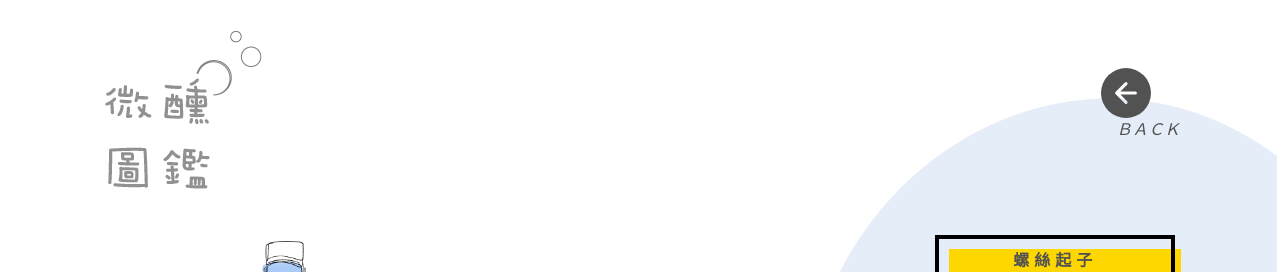
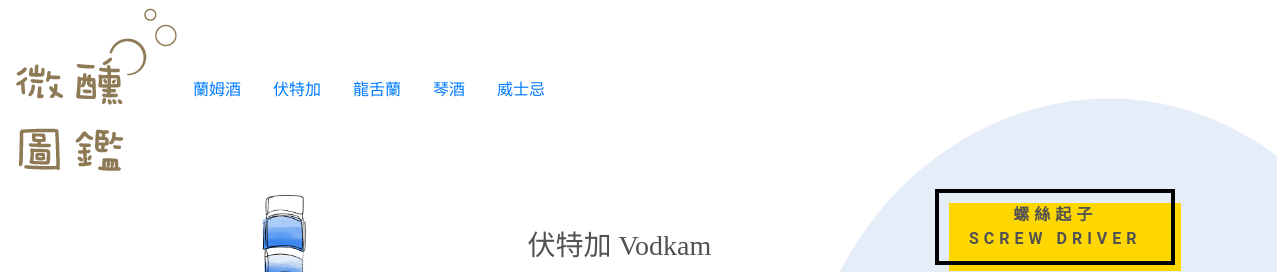
Before and after one commit to lanshaolan/HC_2020_GH, a plain HTML site: page page02.html in a window 1280 px wide. Shown: the top 272 px of the page. Drawn offline with nearby package versions, Linux system fonts and the light colour scheme.

Commit message:
添加nav test1

```diff
--- a/css/home.scss
+++ b/css/home.scss
@@ -46,6 +46,7 @@
   right: 0;
   margin: auto;
   object-fit: cover;
+
 
 
   #ball{
@@ -169,8 +170,6 @@
 // 返回頁首
 #back-to-top {
 position: fixed;
-right: 30px;
-bottom: 30px;
 cursor: pointer;
 
 img {
@@ -179,6 +178,8 @@ img {
   max-width: 100%;
   max-height: 100%;
   margin: auto;
+  right: 30px;
+  bottom: 30px;
 }
 
 @media only screen and (max-width:767px) {
--- a/css/page.scss
+++ b/css/page.scss
@@ -33,6 +33,12 @@ body {
     }
 
 }
+
+// 導覽列
+.navbar {
+    width: 100%;
+    object-fit: cover;
+    border: 0.1px solid rgb(255,255,255);
 
 #banner {
     position: static;
--- a/page02.html
+++ b/page02.html
@@ -23,30 +23,32 @@
     </span>
 
 
-    <!-- var -->
-    <var class=" container  d-flex justify-content-between align-items-center " id="banner">
+    <div class="container-fluid col-12">
         <div class="row">
-            <img src="./img/pageimg/logo.png" class=" img-fluid  " id="logo-img">
+            <!-- 導覽列 -->
+            <nav class="navbar">
+                <a href="./home.html"><img src="./img/Home/logo-01.png" alt="微醺圖鑑"></a>
+
+                <ul class="nav justify-content-end">
+                    <li class="nav-item">
+                        <a class="nav-link" href="./page01.html">蘭姆酒</a>
+                    </li>
+                    <li class="nav-item">
+                        <a class="nav-link" href="./page02.html">伏特加</a>
+                    </li>
+                    <li class="nav-item">
+                        <a class="nav-link" href="./page03.html">龍舌蘭</a>
+                    </li>
+                    <li class="nav-item">
+                        <a class="nav-link" href="./page04.html">琴酒</a>
+                    </li>
+                    <li class="nav-item">
+                        <a class="nav-link" href="./page05.html">威士忌</a>
+                    </li>
+                </ul>
+            </nav>
         </div>
-
-        <div >
-            <a href="https://masayushi.github.io/HC_2020_GH/home.html">
-                <svg id="back" width="1em" viewBox="0 0 16 16" class="bi bi-arrow-left-circle-fill" fill="currentColor"
-                    xmlns="http://www.w3.org/2000/svg">
-                    <path fill-rule="evenodd"
-                        d="M16 8A8 8 0 1 1 0 8a8 8 0 0 1 16 0zm-7.646 2.646a.5.5 0 0 1-.708.708l-3-3a.5.5 0 0 1 0-.708l3-3a.5.5 0 1 1 .708.708L6.207 7.5H11a.5.5 0 0 1 0 1H6.207l2.147 2.146z" />
-                </svg>
-                <p class="container d-flex">ＢＡＣＫ</p>
-            </a>
-
-
-        </div>
-
-
-
-
-
-    </var>
+    </div>
 
     <!-- 資訊區 -->
     <div class="container d-flex " id="box">
```
Also changed, not shown: home.html (+31 -8 lines), page01.html (+24 -21 lines), page03.html (+24 -20 lines), page04.html (+24 -20 lines), page05.html (+34 -28 lines), 1 other file.
